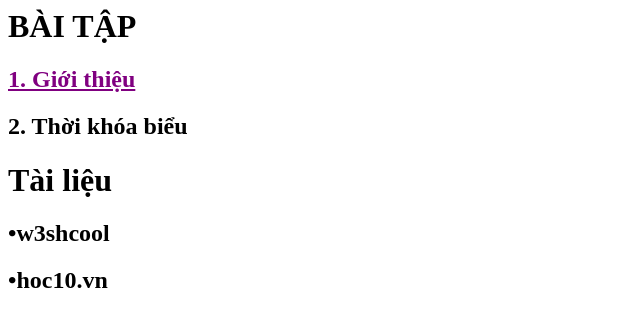
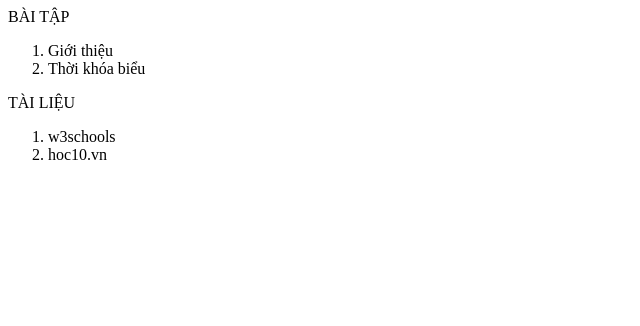
Before and after one commit to bathy85/Bathi, a plain HTML site: page BaoThyMinhThu/index.html in a window 1280 px wide. Shown: the whole page, without its empty margins (0-640 px from the left). Drawn offline with Linux system fonts and the light colour scheme.

Commit message:
Update index.html

```diff
--- a/BaoThyMinhThu/index.html
+++ b/BaoThyMinhThu/index.html
@@ -1,16 +1,14 @@
 <html>
   <head>
-    <meta charset="utf-8">
-</head>
-  <body>
-    <tr>
-     <td>
-<h1 style> BÀI TẬP</td>
-<h2 style = "color: purple";><u> 1. Giới thiệu</u>
-  <h2> 2. Thời khóa biểu
-    <h1> Tài liệu
-      <h2> •w3shcool
-        <h2> •hoc10.vn
-        </td>
-        </body>
-        </html>
+    <p>BÀI TẬP</p>
+    <ol>
+      <li>Giới thiệu</li>
+      <li>Thời khóa biểu</li>
+    </ol>
+    <p>TÀI LIỆU</p>
+    <ol>
+      <li>w3schools</li>
+      <li>hoc10.vn</li>
+    </ol>
+  </head>
+</html>
```
